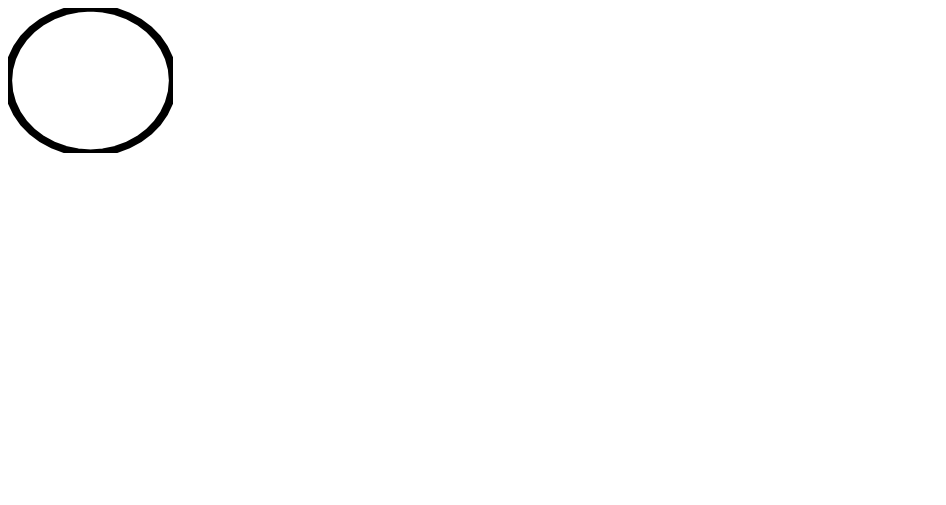
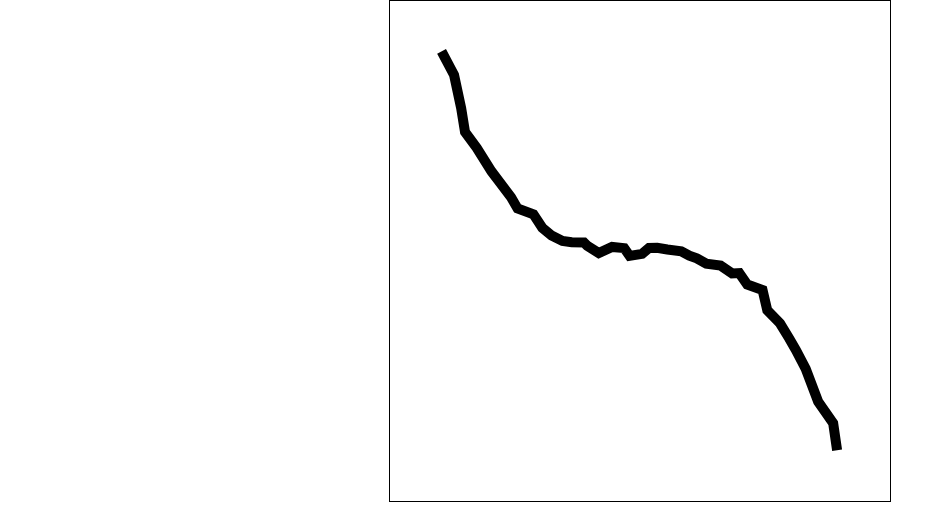
Before and after one commit to mattvvhat/noisy-hands, a website: page app/index.html in a window 1280 px wide. Shown: the whole page, without its empty margins (0-946 px from the left). Drawn offline with Linux system fonts and the light colour scheme.

Commit message:
:no_mouth:

```diff
--- /dev/null
+++ b/app/App.js
@@ -0,0 +1,94 @@
+/**
+ * I Am not a Human Being
+ */
+function Ianahb() {
+}
+
+function nderiv(f, x, h) {
+  return f(x+h)/h;
+}
+
+function curve(x) {
+  var t = 2*x-1;
+  return [ t, t*t*t ];
+}
+
+/* Constructor */
+function App() {
+  this.canvas  = document.getElementById("xoxo");
+  this.ctx     = this.canvas.getContext("2d");
+  this.width   = 125;
+  this.height  = 105;
+  this.padding = 20;
+}
+
+/* Update */
+App.prototype.update = function() {
+};
+
+/* Draw */
+App.prototype.draw = function() {
+  this.sketch(curve, 40);
+};
+
+/* Clear */
+App.prototype.clear = function() {
+  this.ctx.clearRect(0, 0, this.canvas.width, this.canvas.height);
+};
+
+/* ... */
+App.prototype.sketch = function (path, steps) {
+  this.ctx.save();
+  var p = 100;
+  var w = this.canvas.width-p;
+  var h = this.canvas.height-p;
+  this.ctx.transform(w/2, 0, 0, h/2, w/2+p/2., h/2+p/2.);
+  this._sketch(path, steps);
+  this.ctx.restore();
+};
+
+function random(min, max) {
+  return (max-min)*Math.random()+min;
+}
+
+/* Sketch */
+App.prototype._sketch = function (path, steps) {
+  // ...
+
+  var wobble = 0.025;
+  var h = 1./steps;
+  var xy0 = path(0);
+
+  // ...
+  this.ctx.beginPath();
+  this.ctx.moveTo(
+    xy0[0]+random(-wobble, wobble),
+    xy0[1]+random(-wobble, wobble)
+  );
+
+  // ...
+  for (var i=1; i <= steps; i++) {
+
+    // Get new
+    var xy1 = path(h*(i));
+
+    var vec = [
+      xy1[0] - xy0[0] + random(-wobble, wobble),
+      xy1[1] - xy0[1] + random(-wobble, wobble)
+    ];
+
+    // Pairs
+    var x1 = xy0[0]+vec[0];
+    var y1 = xy0[1]+vec[1];
+
+    xy0 = [x1, y1];
+
+    // context.moveTo(x0, y0);
+    this.ctx.lineTo(x1, y1);
+  }
+
+  // Stroke line
+  this.ctx.strokeStyle = "#000000";
+  this.ctx.lineWidth = 0.05;
+  this.ctx.stroke();
+};
--- /dev/null
+++ b/app/helpers.js
@@ -0,0 +1,16 @@
+/**
+ * Return Current Time
+ */
+var getCurrentTime = function () {
+  return new Date().getTime() / 1000;
+};
+
+/**
+ * Return Time Since (More-or-less) the Page Initialized
+ */
+var getElapsedTime = (function () {
+  var start = new Date().getTime() / 1000;
+  return function () {
+    return getCurrentTime() - start;
+  };
+}());
--- a/app/index.html
+++ b/app/index.html
@@ -3,111 +3,27 @@
   <head>
     <title>:/</title>
     <style>
+      body {
+        margin: 0;
+        padding: 0;
+      }
+
+      #xoxo {
+        display: block;
+        border: solid 1px black;
+        width: 500px;
+        height: 500px;
+
+        margin: 0 auto;
+      }
     </style>
   </head>
   <body>
-    <canvas width="165" height="145" id="xoxo"></canvas>
+    <canvas width="500" height="500" id="xoxo"></canvas>
+    <script src="helpers.js"></script>
+    <script src="App.js"></script>
+    <script src="index.js"></script>
     <script>
-      /**
-       * Return Current Time
-       */
-      var getCurrentTime = function () {
-        return new Date().getTime() / 1000;
-      };
-
-      /**
-       * Return Time Since (More-or-less) the Page Initialized
-       */
-      var getElapsedTime = (function () {
-        var start = new Date().getTime() / 1000;
-        return function () {
-          return getCurrentTime() - start;
-        };
-      }());
-
-      /**
-       *
-       */
-      function yeah(canvas, context, path, steps, x, y, l, w) {
-        context.save();
-        var w = canvas.width;
-        var h = canvas.height;
-        context.transform(w/2, 0, 0, h/2, w/2, h/2);
-        draw_path(context, path, steps);
-        context.restore();
-      }
-
-      /**
-       * Draw a function from 0 to 1
-       */
-      function draw_path(context, path, steps) {
-        var h = 1.0/steps;
-
-        context.beginPath();
-
-        var xy = path(0);
-
-        context.moveTo(xy[0], xy[1]);
-
-        for (var i=1; i <= steps; i++) {
-          var xy0 = path(h*(i-1));
-          var xy1 = path(h*(i-0));
-
-          // Pairs
-          var x0 = xy0[0], y0 = xy0[1];
-          var x1 = xy1[0], y1 = xy1[1];
-
-          // context.moveTo(x0, y0);
-          context.lineTo(x1, y1);
-        }
-
-        context.strokeStyle = "#000000";
-        context.lineWidth = 0.1;
-        context.stroke();
-
-      }
-
-      /**
-       *
-       */
-      function circle(t) {
-        var z = 2*Math.PI*t;
-        return [Math.sin(z), Math.cos(z)];
-      }
-
-      /**
-       *
-       */
-      function App() {
-        this.canvas  = document.getElementById("xoxo");
-        this.ctx     = this.canvas.getContext("2d");
-        this.width   = 125;
-        this.height  = 105;
-        this.padding = 20;
-      }
-
-      /**
-       *
-       */
-      App.prototype.update = function() {
-      };
-
-      /**
-       *
-       */
-      App.prototype.draw = function() {
-        yeah(this.canvas, this.ctx, circle, 40, 0, 0);
-      };
-
-      /**
-       *
-       */
-      App.prototype.clear = function() {
-        this.ctx.clearRect(0, 0, this.canvas.width, this.canvas.height);
-      };
-
-      // Immediately invoke update-draw loop
-
       ~function() {
         var app = new App();
 
@@ -121,9 +37,6 @@
         }
       }();
 
-      // .............
-
-
       ~function() {
         var a = new App();
       }();
--- /dev/null
+++ b/app/index.js
@@ -0,0 +1,48 @@
+/**
+ *
+ */
+function yeah(canvas, context, path, steps, x, y, l, w) {
+  context.save();
+  var w = canvas.width;
+  var h = canvas.height;
+  context.transform(w/2, 0, 0, h/2, w/2, h/2);
+  draw_path(context, path, steps);
+  context.restore();
+}
+
+/**
+ * Draw a function from 0 to 1
+ */
+function draw_path(context, path, steps) {
+  var h = 1.0/steps;
+
+  context.beginPath();
+
+  var xy = path(0);
+
+  context.moveTo(xy[0], xy[1]);
+
+  for (var i=1; i <= steps; i++) {
+    var xy0 = path(h*(i-1));
+    var xy1 = path(h*(i-0));
+
+    // Pairs
+    var x0 = xy0[0], y0 = xy0[1];
+    var x1 = xy1[0], y1 = xy1[1];
+
+    // context.moveTo(x0, y0);
+    context.lineTo(x1, y1);
+  }
+
+  context.strokeStyle = "#000000";
+  context.lineWidth = 0.1;
+  context.stroke();
+}
+
+/**
+ *
+ */
+function circle(t) {
+  var z = 2*Math.PI*t;
+  return [Math.sin(z), Math.cos(z)];
+}
--- a/gulpfile.js
+++ b/gulpfile.js
@@ -5,7 +5,7 @@ gulp.task('webserver', function() {
   gulp.src('app')
   .pipe(webserver({
     livereload: true,
-    directoryListing: true,
+    // directoryListing: true,
     open: true
   }));
 });
```
Also changed, not shown: README.md (added), 1 other file.
